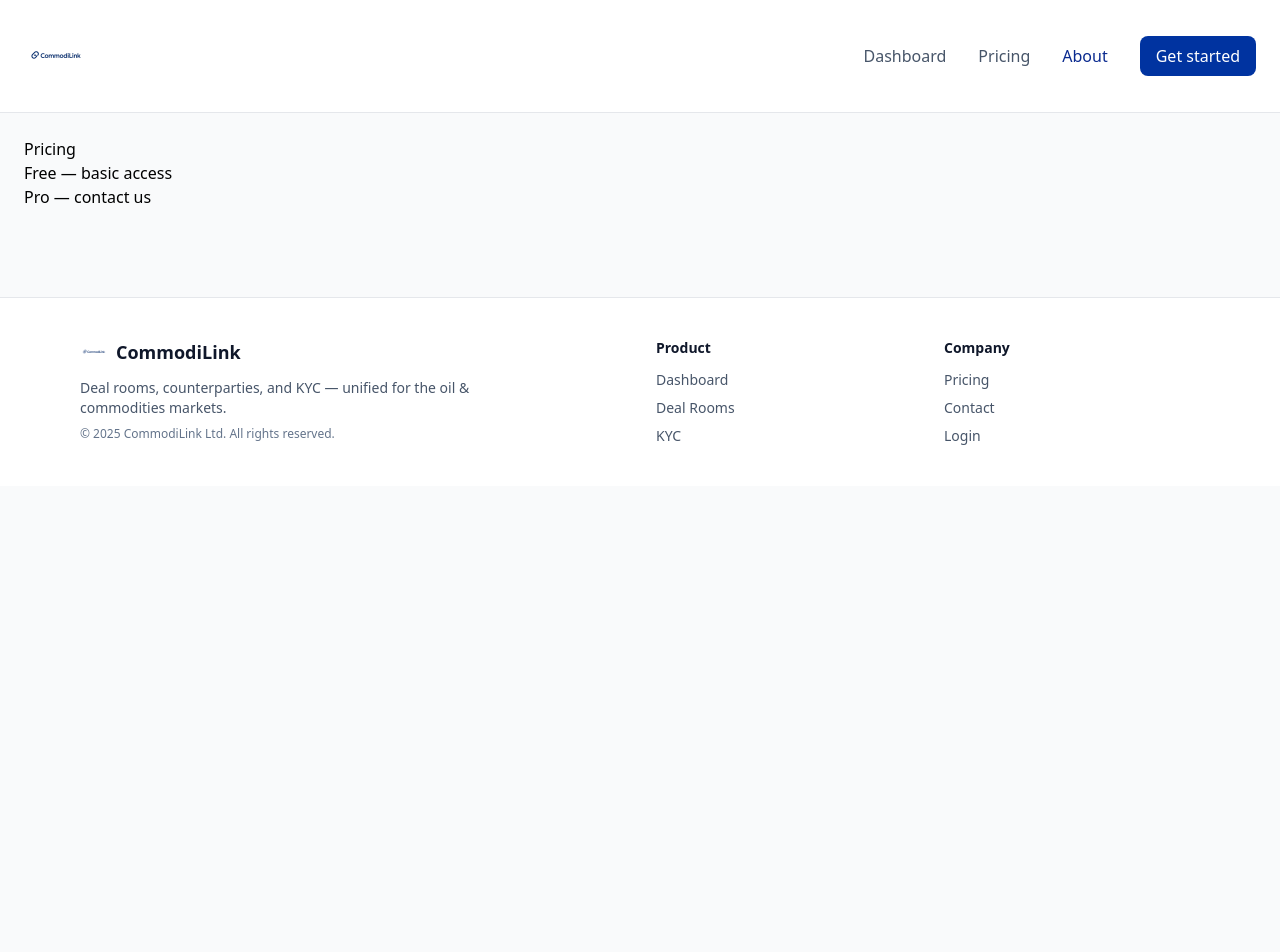
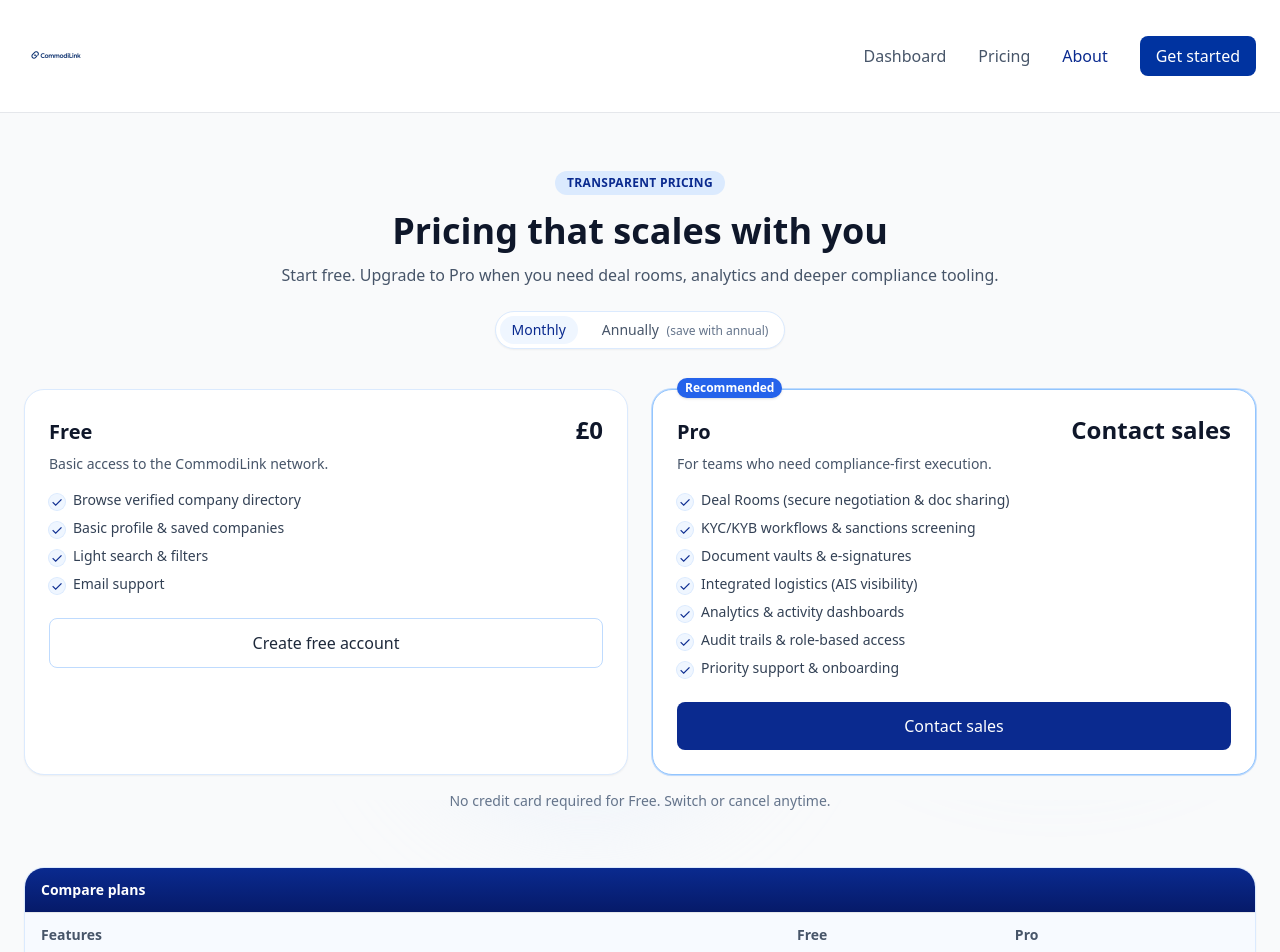
Before and after one commit to CommodiLink/CommodiLink, a Next.js app in the folder frontend/: page /pricing in a window 1280 px wide. Shown: the top 952 px of the page. Before the commit the page ends 800 px from the top, so only its background shows below. Built offline with nearby package versions, Linux system fonts and the light colour scheme.

Commit message:
Update pricing.js

```diff
--- a/frontend/pages/pricing.js
+++ b/frontend/pages/pricing.js
@@ -1,15 +1,199 @@
+// pages/pricing.js
+import Link from "next/link";
+import { useState } from "react";
+
+const BRAND_BLUE = "#0A2A8F";
+
 export default function Pricing() {
+  const [billing, setBilling] = useState("monthly"); // monthly | annually (UI only)
+
   return (
-    <div style={{ padding: 24 }}>
-      <h1>Pricing</h1>
-      <ul>
-        <li>Free — basic access</li>
-        <li>Pro — contact us</li>
+    <main className="min-h-screen w-full text-slate-800">
+      {/* soft background shading */}
+      <div className="pointer-events-none fixed inset-0 -z-10">
+        <div className="absolute -top-24 -left-24 h-96 w-96 rounded-full bg-blue-200 opacity-40 blur-3xl" />
+        <div className="absolute top-1/3 right-0 h-[28rem] w-[28rem] rounded-full bg-blue-300 opacity-30 blur-3xl" />
+        <div className="absolute bottom-0 left-1/3 h-80 w-80 rounded-full bg-blue-100 opacity-50 blur-3xl" />
+      </div>
+
+      {/* Hero */}
+      <section className="mx-auto max-w-7xl px-6 pt-14 pb-10">
+        <div className="text-center">
+          <p className="inline-flex items-center gap-2 rounded-full bg-blue-100 px-3 py-1 text-xs font-semibold uppercase tracking-wide text-[#0A2A8F]">Transparent Pricing</p>
+          <h1 className="mt-4 text-4xl font-extrabold text-slate-900">Pricing that scales with you</h1>
+          <p className="mt-3 text-slate-600">Start free. Upgrade to Pro when you need deal rooms, analytics and deeper compliance tooling.</p>
+
+          {/* Billing toggle (visual only since Pro is contact sales) */}
+          <div className="mt-6 inline-flex items-center gap-3 rounded-full border border-blue-100 bg-white p-1 text-sm shadow-sm">
+            <button onClick={() => setBilling("monthly")} className={`rounded-full px-3 py-1 ${billing === "monthly" ? "bg-blue-50 text-[#0A2A8F]" : "text-slate-600"}`}>Monthly</button>
+            <button onClick={() => setBilling("annually")} className={`rounded-full px-3 py-1 ${billing === "annually" ? "bg-blue-50 text-[#0A2A8F]" : "text-slate-600"}`}>Annually <span className="ml-1 text-xs text-slate-500">(save with annual)</span></button>
+          </div>
+        </div>
+      </section>
+
+      {/* Plans */}
+      <section className="mx-auto max-w-7xl px-6 pb-14">
+        <div className="grid gap-6 lg:grid-cols-2">
+          {/* Free */}
+          <PlanCard
+            name="Free"
+            priceLabel="£0"
+            blurb="Basic access to the CommodiLink network."
+            ctaText="Create free account"
+            ctaHref="/register"
+            features={[
+              "Browse verified company directory",
+              "Basic profile & saved companies",
+              "Light search & filters",
+              "Email support",
+            ]}
+            highlighted={false}
+          />
+
+          {/* Pro */}
+          <PlanCard
+            name="Pro"
+            priceLabel="Contact sales"
+            blurb="For teams who need compliance-first execution."
+            ctaText="Contact sales"
+            ctaHref="/contact" // change to your contact route or mailto
+            features={[
+              "Deal Rooms (secure negotiation & doc sharing)",
+              "KYC/KYB workflows & sanctions screening",
+              "Document vaults & e-signatures",
+              "Integrated logistics (AIS visibility)",
+              "Analytics & activity dashboards",
+              "Audit trails & role-based access",
+              "Priority support & onboarding",
+            ]}
+            highlighted
+          />
+        </div>
+
+        {/* Small note */}
+        <p className="mt-4 text-center text-sm text-slate-500">No credit card required for Free. Switch or cancel anytime.</p>
+      </section>
+
+      {/* Comparison table */}
+      <section className="mx-auto max-w-7xl px-6 pb-16">
+        <div className="rounded-2xl border border-blue-100 bg-white shadow-sm overflow-hidden">
+          <div className="border-b px-4 py-3" style={{ background: `linear-gradient(180deg, ${BRAND_BLUE}, #061A69)` }}>
+            <p className="text-sm font-semibold text-white">Compare plans</p>
+          </div>
+          <div className="overflow-x-auto">
+            <table className="min-w-full text-left text-sm">
+              <thead>
+                <tr className="bg-blue-50/50 text-slate-600">
+                  <th className="px-4 py-3">Features</th>
+                  <th className="px-4 py-3">Free</th>
+                  <th className="px-4 py-3">Pro</th>
+                </tr>
+              </thead>
+              <tbody className="divide-y divide-slate-200">
+                {[
+                  { label: "Verified directory access", free: true, pro: true },
+                  { label: "Advanced search & filters", free: false, pro: true },
+                  { label: "Deal Rooms", free: false, pro: true },
+                  { label: "Document vault & e-signatures", free: false, pro: true },
+                  { label: "KYC/KYB & sanctions screening", free: false, pro: true },
+                  { label: "Logistics (AIS visibility)", free: false, pro: true },
+                  { label: "Analytics & dashboards", free: false, pro: true },
+                  { label: "Audit logs & RBAC", free: false, pro: true },
+                  { label: "Support", free: "Email", pro: "Priority" },
+                ].map((row) => (
+                  <tr key={row.label}>
+                    <td className="px-4 py-3 font-medium text-slate-900">{row.label}</td>
+                    <td className="px-4 py-3">{typeof row.free === "boolean" ? <Check x={!row.free} /> : row.free}</td>
+                    <td className="px-4 py-3">{typeof row.pro === "boolean" ? <Check x={!row.pro} /> : row.pro}</td>
+                  </tr>
+                ))}
+              </tbody>
+            </table>
+          </div>
+        </div>
+      </section>
+
+      {/* FAQ */}
+      <section className="bg-slate-50 py-16">
+        <div className="mx-auto max-w-5xl px-6">
+          <h2 className="text-2xl font-bold text-[#0A2A8F] text-center">Pricing FAQs</h2>
+          <div className="mt-8 grid gap-6 md:grid-cols-2">
+            <Faq q="Can I start on Free and upgrade later?" a="Yes. Create a free account and upgrade to Pro when you need deal rooms, compliance workflows, and analytics." />
+            <Faq q="Is there a contract for Pro?" a="Pro includes flexible terms. Annual options are available—contact sales to discuss what fits your team." />
+            <Faq q="Do you offer discounts?" a="Annual plans are discounted. We also support startup and volume pricing—speak to sales." />
+            <Faq q="What payment methods do you accept?" a="We support standard card payments and invoicing for Pro accounts." />
+          </div>
+        </div>
+      </section>
+
+      {/* CTA */}
+      <section className="py-20 text-center text-white" style={{ background: `linear-gradient(135deg, ${BRAND_BLUE} 0%, #061A69 100%)` }}>
+        <div className="mx-auto max-w-3xl px-6">
+          <h2 className="text-3xl font-bold">Ready to get started?</h2>
+          <p className="mt-3 text-blue-100">Join the CommodiLink network free today. Upgrade to Pro when you need more.</p>
+          <div className="mt-6 flex justify-center gap-4">
+            <Link href="/register" className="rounded-lg bg-white px-5 py-3 font-medium text-[#0A2A8F] hover:translate-y-[-1px] transition">Create free account</Link>
+            <Link href="/contact" className="rounded-lg border border-white/70 px-5 py-3 font-medium text-white hover:bg-white hover:text-[#0A2A8F]">Contact sales</Link>
+          </div>
+        </div>
+      </section>
+
+      <footer className="border-t border-blue-100 px-6 py-10 text-center text-sm text-[#0A2A8F]/70">
+        © {new Date().getFullYear()} CommodiLink. All rights reserved.
+      </footer>
+    </main>
+  );
+}
+
+/* ---------------- components ---------------- */
+function PlanCard({ name, priceLabel, blurb, features, ctaText, ctaHref, highlighted }) {
+  return (
+    <div className={`relative rounded-2xl border p-6 shadow-sm ${highlighted ? "border-blue-300 bg-white ring-1 ring-blue-200" : "border-blue-100 bg-white"}`}>
+      {highlighted && (
+        <span className="absolute -top-3 left-6 rounded-full bg-blue-600 px-2 py-0.5 text-xs font-semibold text-white shadow">Recommended</span>
+      )}
+      <div className="flex items-baseline justify-between">
+        <h3 className="text-xl font-semibold text-slate-900">{name}</h3>
+        <div className="text-right">
+          <div className="text-2xl font-bold text-slate-900">{priceLabel}</div>
+        </div>
+      </div>
+      <p className="mt-2 text-sm text-slate-600">{blurb}</p>
+      <ul className="mt-4 space-y-2 text-sm text-slate-700">
+        {features.map((f) => (
+          <li key={f} className="flex items-start gap-2">
+            <span className="mt-1 inline-flex h-4 w-4 items-center justify-center rounded-full bg-blue-50 text-[#0A2A8F] ring-1 ring-blue-100">✓</span>
+            <span>{f}</span>
+          </li>
+        ))}
       </ul>
+      <div className="mt-6">
+        <Link href={ctaHref} className={`block w-full rounded-lg px-5 py-3 text-center font-medium transition ${highlighted ? "bg-[#0A2A8F] text-white hover:brightness-110" : "border border-blue-200 bg-white text-slate-800 hover:bg-blue-50"}`}>
+          {ctaText}
+        </Link>
+      </div>
     </div>
   );
 }
 
-export async function getServerSideProps() {
-  return { props: {} };
+function Check({ x = false }) {
+  if (x) return <span className="text-slate-400">—</span>;
+  return (
+    <span className="inline-flex h-5 w-5 items-center justify-center rounded-full bg-green-100 text-green-700 ring-1 ring-green-200">✓</span>
+  );
 }
+
+function Faq({ q, a }) {
+  const [open, setOpen] = useState(false);
+  return (
+    <div className="rounded-2xl border border-blue-100 bg-white p-4 shadow-sm">
+      <button onClick={() => setOpen((s) => !s)} className="flex w-full items-start justify-between text-left">
+        <div>
+          <p className="font-medium text-slate-900">{q}</p>
+          {open && <p className="mt-2 text-sm text-slate-600">{a}</p>}
+        </div>
+        <span className="text-slate-400">{open ? "–" : "+"}</span>
+      </button>
+    </div>
+  );
+}
```
